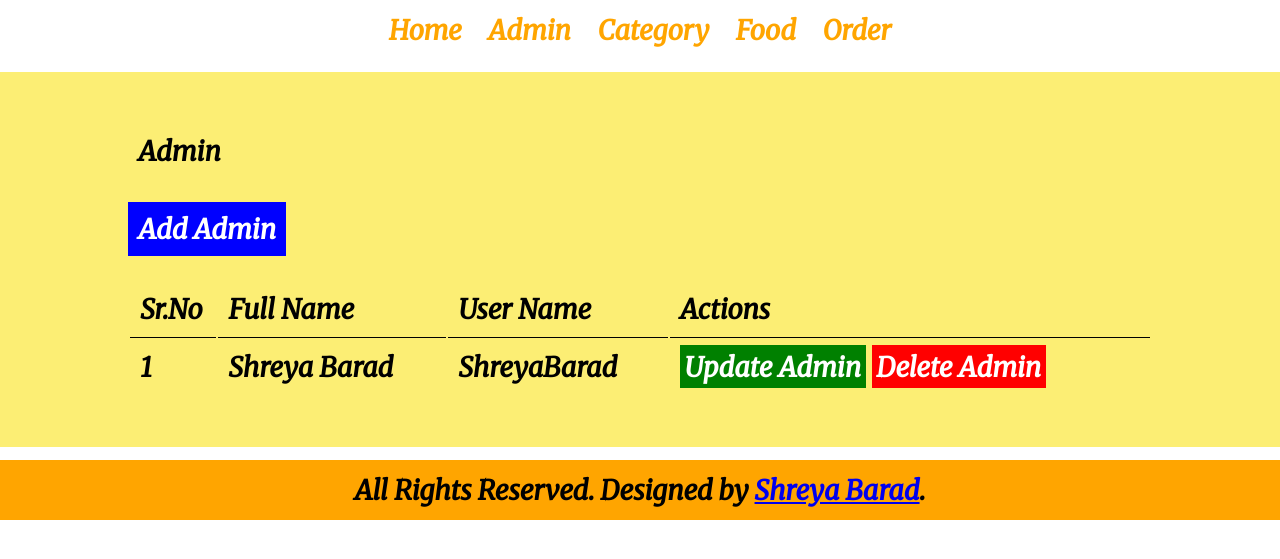
After one commit to ShreyaVinodBarad/OnlineFoodOrderWebsite, a PHP site: page /BackEnd/AdminPage/AdminPage.php in a window 1280 px wide. The commit adds this page. Shown: the top 559 px of the page. Run offline with PHP 8.4, Linux system fonts and the light colour scheme.

Commit message:
All Folders Created!

```diff
--- /dev/null
+++ b/BackEnd/AdminPage/AdminPage.css
@@ -0,0 +1,47 @@
+/* CSS for Admin Page */
+
+.FullWidthTable{
+    width: 100%;
+}
+table tr th{
+    border-bottom: 1px solid black;
+    padding: 1%;
+    text-align: left;
+}
+table tr td{
+    padding: 1%;
+}
+.AddAdminButton{
+    background-color: blue;
+    padding: 1%;
+    color: white;
+    text-decoration: none;
+    font-weight: bold;
+    cursor: pointer;
+}
+.AddAdminButton:hover{
+    background-color: darkblue;
+}
+.UpdateAdminButton{
+    background-color: green;
+    padding: 1%;
+    color: white;
+    text-decoration: none;
+    font-weight: bold;
+    cursor: pointer;
+}
+.UpdateAdminButton:hover{
+    background-color: darkgreen;
+}
+
+.DeleteAdminButton{
+    background-color: red;
+    padding: 1%;
+    color: white;
+    text-decoration: none;
+    font-weight: bold;
+    cursor: pointer;
+}
+.DeleteAdminButton:hover{
+    background-color: darkred;
+}
--- /dev/null
+++ b/BackEnd/AdminPage/AdminPage.php
@@ -0,0 +1,58 @@
+<!DOCTYPE html>
+<html>
+<head>
+    <title>Online Food Delivery Website-Admin Panel</title>
+    <link rel="stylesheet" href="AdminPage.css">
+    <link rel="stylesheet" href="../HomePage/index.css">
+</head>
+<body>
+    <!-- Menu Section Starts Here -->
+    <?php
+    include("../Section/MenuSection.php");
+    ?>
+    <!-- Menu Section Ends Here -->
+
+    <!-- Main Content Section Starts Here -->
+    <div class="MainContent">
+        <div class="Wrapper">
+            <h1>
+                <Strong>Admin</Strong>
+            </h1>
+            <br>
+            <a href="AddAdminPage.php" class="AddAdminButton">
+                Add Admin
+            </a>
+            <br>
+            <br>
+
+            <table class="FullWidthTable">
+                <tr>
+                    <th>Sr.No</th>
+                    <th>Full Name</th>
+                    <th>User Name</th>
+                    <th>Actions</th>
+                </tr>
+                <tr>
+                    <td>1</td>
+                    <td>Shreya Barad</td>
+                    <td>ShreyaBarad</td>
+                    <td>
+                        <a href="#" class="UpdateAdminButton">Update Admin</a>
+                        <a href="#" class="DeleteAdminButton">Delete Admin</a>
+                    </td>
+                </tr>
+            </table>
+        </div>
+    </div>
+    <!-- Main Content Section Ends Here -->
+
+    <!-- Main Content Section Ends Here -->
+
+    <!-- Footer Section Starts Here -->
+    <?php
+    include ('../Section/FooterSection.php');
+    ?>
+    <!-- Footer Section Ends Here -->
+
+</body>
+</html>
--- /dev/null
+++ b/BackEnd/Section/FooterSection.php
@@ -0,0 +1,18 @@
+<!DOCTYPE html>
+<html>
+<head>
+    <title>Online Food Delivery Website-Admin Panel</title>
+    <link rel="stylesheet" href="../HomePage/index.css">
+</head>
+<body>
+    <!-- Footer Section Starts Here -->
+    <div class="Footer">
+        <div class="Wrapper">
+            <p class="AlignCenter">
+                All Rights Reserved. Designed by <a href="#">Shreya Barad</a>.
+            </p>
+        </div>
+    </div>
+    <!-- Footer Section Ends Here -->
+</body>
+</html>
--- /dev/null
+++ b/BackEnd/Section/MenuSection.php
@@ -0,0 +1,22 @@
+<!DOCTYPE html>
+<html>
+<head>
+    <title>Online Food Delivery Website-Admin Panel</title>
+    <link rel="stylesheet" href="../HomePage/index.css">
+</head>
+<body>
+    <!-- Menu Section Starts Here -->
+    <div class="Menu">
+        <div class="Wrapper">
+            <ul>
+                <li><a href="#">Home</a></li>
+                <li><a href="#">Admin</a></li>
+                <li><a href="#">Category</a></li>
+                <li><a href="#">Food</a></li>
+                <li><a href="#">Order</a></li>
+            </ul>
+        </div>
+    </div>
+    <!-- Menu Section Ends Here -->
+</body>
+</html>
```
Also changed, not shown: BackEnd/CategoryPage/CategoryPage.php (added, +33 -0 lines), BackEnd/FoodPage/FoodPage.php (added, +33 -0 lines), BackEnd/HomePage/index.php (renamed from BackEnd/AdminPanel/index.php, +7 -19 lines), BackEnd/OrderPage/OrderPage.php (added, +33 -0 lines), BackEnd/AdminPage/AddAdminPage.php (added), BackEnd/HomePage/index.css (renamed from BackEnd/AdminPanel/AdminPanel.css).
